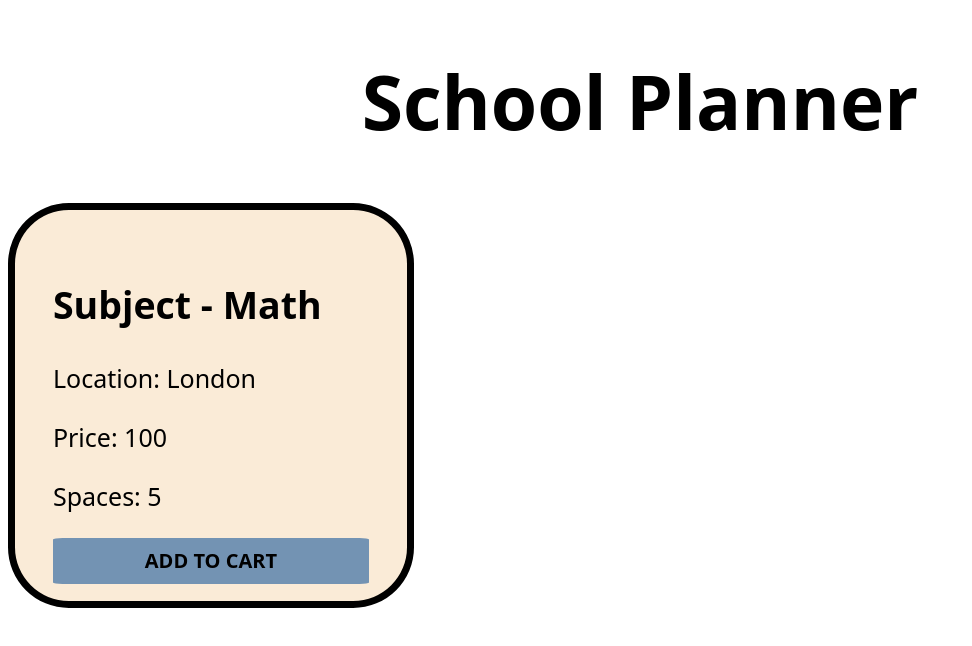
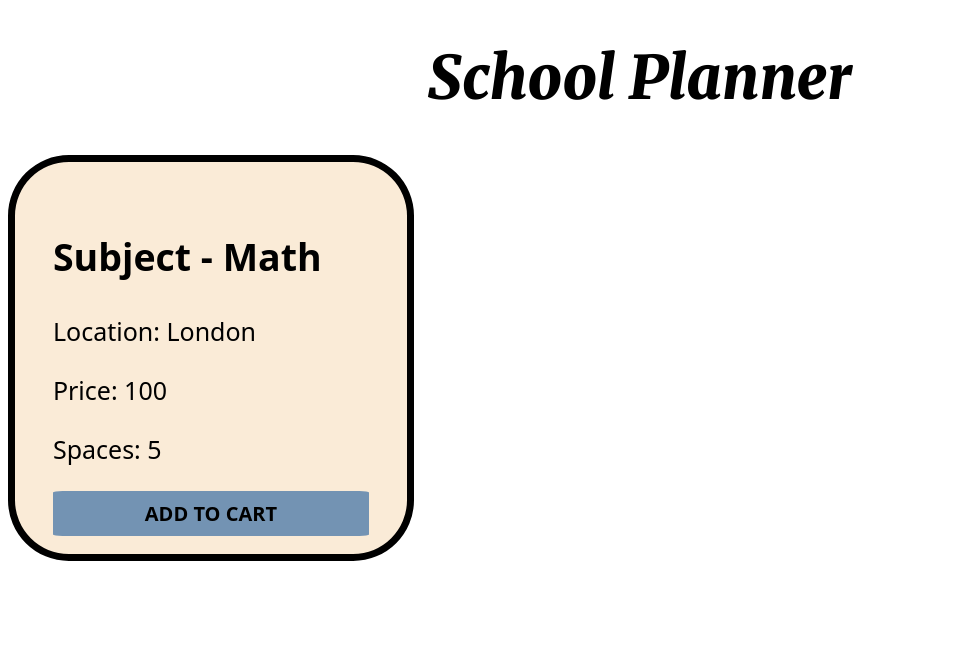
Before and after one commit to riazzx/CST3145-GCW, a plain HTML site: page group-work-cw1/index.html in a window 1280 px wide. Shown: the whole page, without its empty margins (0-972 px from the left). Drawn offline with nearby package versions, Linux system fonts and the light colour scheme.

Commit message:
Another commit

```diff
--- a/group-work-cw1/index.html
+++ b/group-work-cw1/index.html
@@ -6,6 +6,7 @@
     <meta name="viewport" content="width=device-width, initial-scale=1.0">
     <title>School Planner</title>
     <script src="https://cdn.jsdelivr.net/npm/vue@2.7.10/dist/vue.js"></script>
+    <link href="https://fonts.googleapis.com/css2?family=Merriweather:ital,wght@1,900&display=swap" rel="stylesheet">
     <link rel="stylesheet" href="styles.css">
 </head>
 <body>
@@ -22,7 +23,6 @@
                 <p>Spaces: {{lesson.spaces}}</p>
                 <div id="cart-div">
                     <button id="cart-btn" v-on:click="addToCart">ADD TO CART</button>
-
                 </div>
             </div>
 
--- a/group-work-cw1/styles.css
+++ b/group-work-cw1/styles.css
@@ -4,7 +4,8 @@
 
 .heading {
     text-align: center;
-    font-size: 75px;
+    font-size: 60px;
+    font-family: 'Merriweather', serif;
 }
 
 
```
